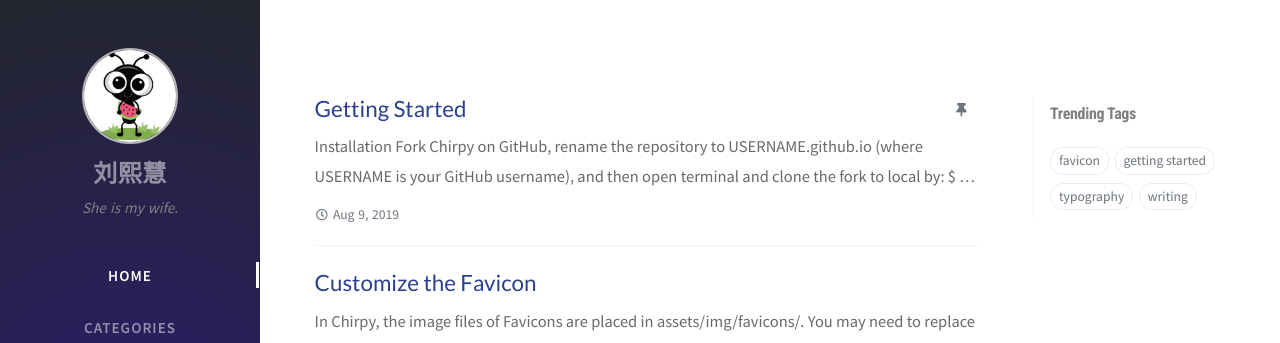
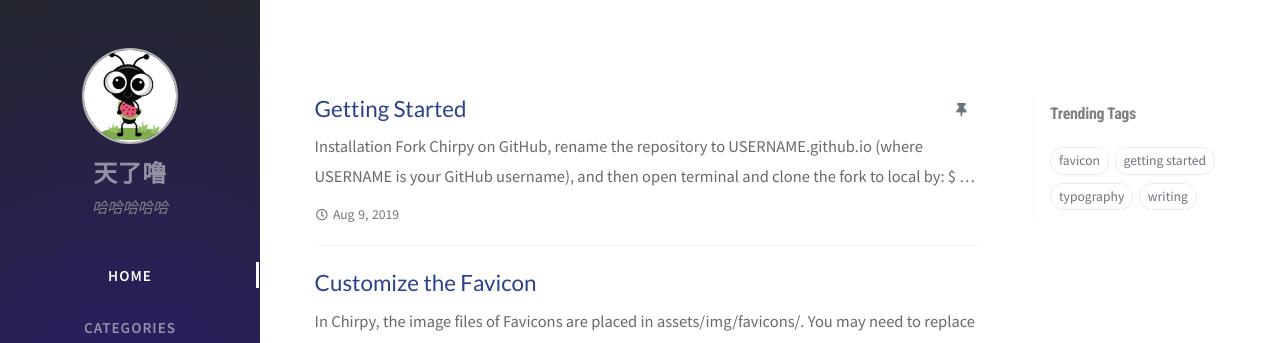
Before and after one commit to bin-wang/bin-wang.github.io, a Jekyll site: the page built from index.html, in a window 1280 px wide. Shown: the top 343 px of the page. Built offline with Jekyll 4.4.1, drawn with Linux system fonts in a browser that asks for light colours; nearby versions of some CDN libraries; the list of posts is cut into pages by our own code; comment, search, counter and statistics services are not loaded.

Commit message:
Update _config.yml

```diff
--- a/_config.yml
+++ b/_config.yml
@@ -8,9 +8,9 @@
 # jekyll-seo-tag settings › https://github.com/jekyll/jekyll-seo-tag/blob/master/docs/usage.md
 #--------------------------
 
-title: 刘熙慧                          # the main title
+title:  天了噜                         # the main title
 
-tagline: She is my wife.  # it will display as the sub-title
+tagline: 哈哈哈哈哈  # it will display as the sub-title
 
 description: >-                        # used by seo meta and the atom feed
   A minimal, portfolio, sidebar,
```
